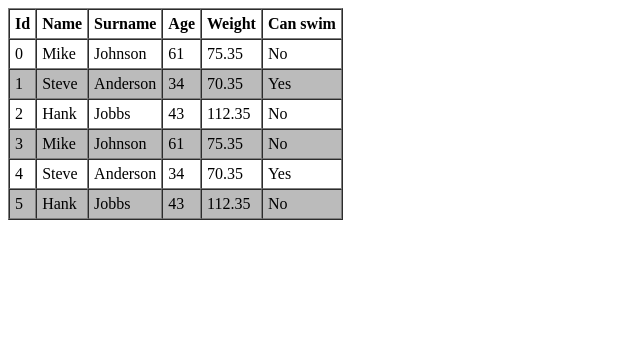
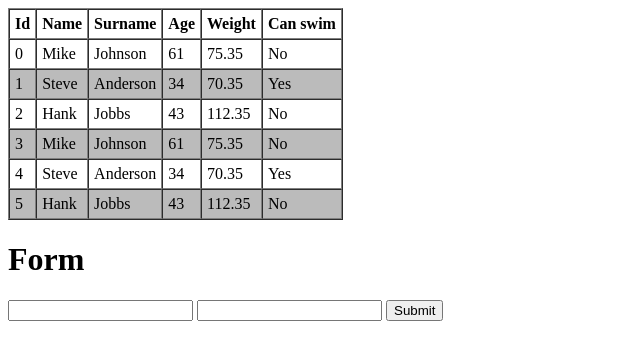
Before and after one commit to wavixsan/group-mon-fri, a PHP site: page / in a window 1280 px wide. Shown: the top 360 px of the page, without its empty margins (0-640 px from the left). Run offline with PHP 8.4, Linux system fonts and the light colour scheme.

Commit message:
get, post vars + form

```diff
--- a/index.php
+++ b/index.php
@@ -1,5 +1,9 @@
 <?php
 error_reporting(E_ALL);
+
+
+// $_GET, $_POST,  $_SERVER,
+
 
     $employee1 = array(
         'age' => 61,
@@ -67,6 +71,19 @@ error_reporting(E_ALL);
         <?php endforeach; ?>
 
     </table>
+    <h1>Form</h1>
+    <form method='post'>
+        <input type="text" name="username"/>
+        <input type="email" name="email"/>
+        <input type="submit" value="Submit"/>
+    </form>
+
+    <?php if ($_POST) : ?>
+        <h1>Form data:</h1>
+        <?php var_dump($_POST) ?>
+    <?php endif; ?>
+
+
 
 
 </body>
```
